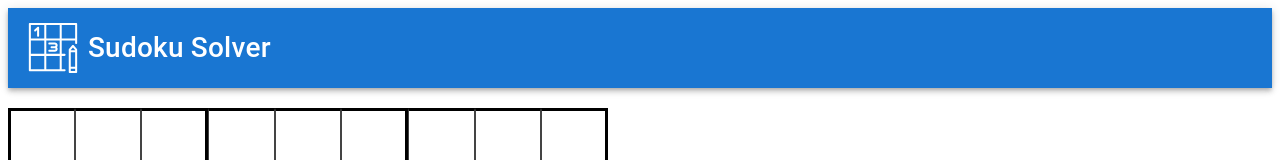
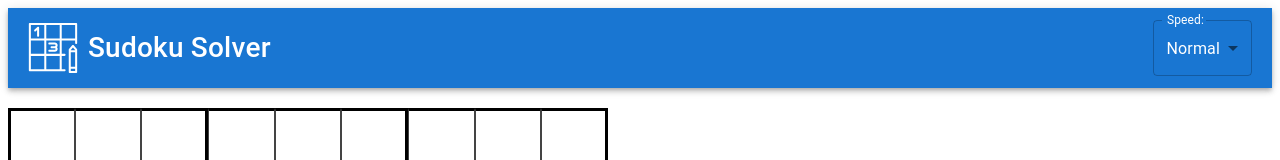
Before and after one commit to JacobThwaites/Sudoku-Solver, a React (Create React App) app: page / in a window 1280 px wide. Shown: the top 160 px of the page. Built offline with nearby package versions, Linux system fonts and the light colour scheme.

Commit message:
add option to change speed of visualising solution

```diff
--- a/src/App.tsx
+++ b/src/App.tsx
@@ -6,6 +6,7 @@ import SudokuButtons from "./sudoku/SudokuButtons";
 import Alert from '@mui/material/Alert';
 import './App.css';
 import TopBar from "./TopBar";
+import { calculateDelayTime } from "./utils/utils";
 
 export default function App(): JSX.Element {
   const [rows, setRows] = useState(emptyGrid);
@@ -16,10 +17,17 @@ export default function App(): JSX.Element {
   const [isSolveButtonPressed, setIsSolveButtonPressed] = useState(false);
   const [noSolutionFound, setNoSolutionFound] = useState(false);
   const [isInvalidPuzzle, setIsInvalidPuzzle] = useState(false);
+  const [speed, setSpeed] = useState('Normal');
+  const currentSpeed = useRef('Normal');
 
+  // Allows interrupting the for loop for displaying the solution if clear button is pressed.
   useEffect(() => {
     displayingSolution.current = shouldDisplaySolution;
   }, [shouldDisplaySolution]);
+
+  useEffect(() => {
+    currentSpeed.current = speed;
+  }, [speed]);
 
   function setSquareValue(num: number, row: number, col: number): void {
     const newRows = [...rows];
@@ -63,7 +71,8 @@ export default function App(): JSX.Element {
     setRowsToStartingPosition();
 
     for (let i = 0; i < solutionSteps.length; i++) {
-      await delay(100);
+      const delayTime = calculateDelayTime(currentSpeed.current);
+      await delay(delayTime);
 
       if (!displayingSolution.current) {
         break;
@@ -99,7 +108,7 @@ export default function App(): JSX.Element {
 
   return (
     <div>
-      <TopBar />
+      <TopBar speed={speed} setSpeed={setSpeed}/>
       <Sudoku
         setSquareValue={setSquareValue}
         rows={rows}
--- /dev/null
+++ b/src/SpeedSelector.css
@@ -0,0 +1,3 @@
+#speed-selector {
+    color: white;
+}
--- /dev/null
+++ b/src/SpeedSelector.tsx
@@ -0,0 +1,30 @@
+import Select, { SelectChangeEvent } from "@mui/material/Select";
+import InputLabel from "@mui/material/InputLabel";
+import FormControl from "@mui/material/FormControl";
+import MenuItem from "@mui/material/MenuItem";
+import "./TopBar.css";
+
+export default function SpeedSelector(props: { speed: string, setSpeed(speed: string): void }): JSX.Element {
+  const handleSpeedChange = (event: SelectChangeEvent) => {
+    props.setSpeed(event.target.value as string);
+  };
+
+  return (
+    <FormControl>
+      <InputLabel id="speed-select-label">Speed:</InputLabel>
+      <Select
+        labelId="speed-select-label"
+        id="speed-select"
+        value={props.speed}
+        label="Speed"
+        onChange={handleSpeedChange}
+      >
+        <MenuItem value={'Super Slow'}>Super Slow</MenuItem>
+        <MenuItem value={'Slow'}>Slow</MenuItem>
+        <MenuItem value={'Normal'}>Normal</MenuItem>
+        <MenuItem value={'Fast'}>Fast</MenuItem>
+        <MenuItem value={'Super Fast'}>Super Fast</MenuItem>
+      </Select>
+    </FormControl>
+  );
+}
--- a/src/TopBar.css
+++ b/src/TopBar.css
@@ -6,3 +6,11 @@
     flex-direction: row;
     align-items: center;
 }
+
+#speed-select-label {
+    color: white;
+}
+
+#speed-select {
+    color: white;
+}
--- a/src/TopBar.tsx
+++ b/src/TopBar.tsx
@@ -1,16 +1,22 @@
-import AppBar from '@mui/material/AppBar';
-import Typography from '@mui/material/Typography';
-import { ReactComponent as Logo } from './images/sudoku-logo.svg';
-import './TopBar.css';
-import './Logo.css'
+import AppBar from "@mui/material/AppBar";
+import Typography from "@mui/material/Typography";
+import { ReactComponent as Logo } from "./images/sudoku-logo.svg";
+import SpeedSelector from "./SpeedSelector";
+import "./TopBar.css";
+import "./Logo.css";
 
-export default function TopBar(): JSX.Element {
-    return (
-        <AppBar id='top-bar' position="sticky">
-            <Logo id='logo' />
-            <Typography variant="h6" component="div" sx={{ flexGrow: 1, fontSize: '1.75rem' }}>
-                Sudoku Solver
-            </Typography>
-        </AppBar>
-    )
+export default function TopBar(props: { speed: string, setSpeed(speed: string): void }): JSX.Element {
+  return (
+    <AppBar id="top-bar" position="sticky">
+      <Logo id="logo" />
+      <Typography
+        variant="h6"
+        component="div"
+        sx={{ flexGrow: 1, fontSize: "1.75rem" }}
+      >
+        Sudoku Solver
+      </Typography>
+      <SpeedSelector speed={props.speed} setSpeed={props.setSpeed}/>
+    </AppBar>
+  );
 }
--- a/src/utils/utils.ts
+++ b/src/utils/utils.ts
@@ -10,3 +10,17 @@ export function isValidSudoku(board: SudokuGridType): boolean {
     const validator = new SudokuValidator();
     return validator.isValidSudoku(board);
   }
+
+export function calculateDelayTime(speed: string): number {
+    if (speed === 'Normal') {
+        return 100;
+    } else if (speed === 'Slow') {
+        return 200;
+    } else if (speed === 'Fast') {
+        return 50;
+    } else if (speed === 'Super Slow') {
+        return 400;
+    } else if (speed === 'Super Fast') {
+        return 25;
+    }
+}
```
